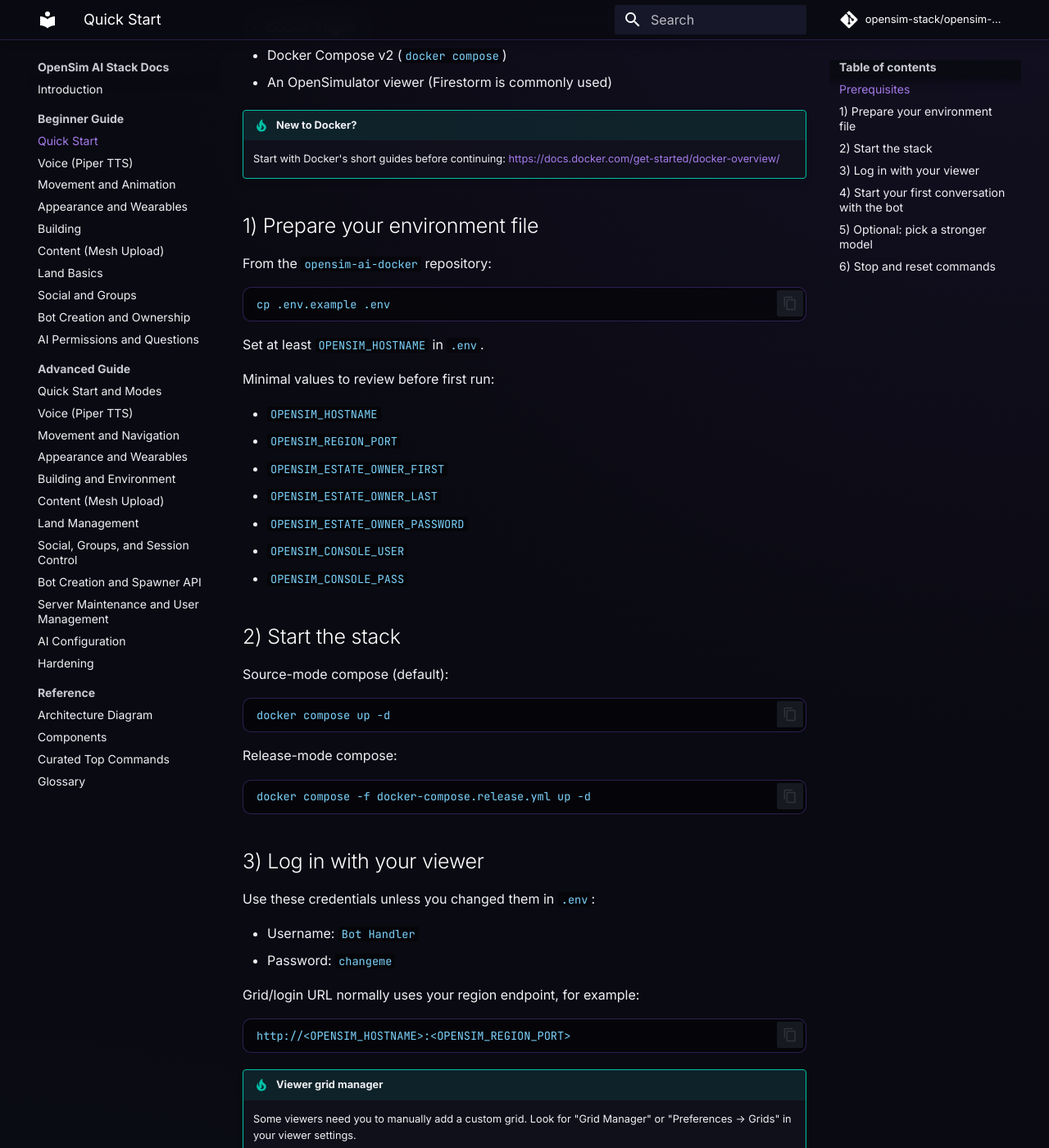
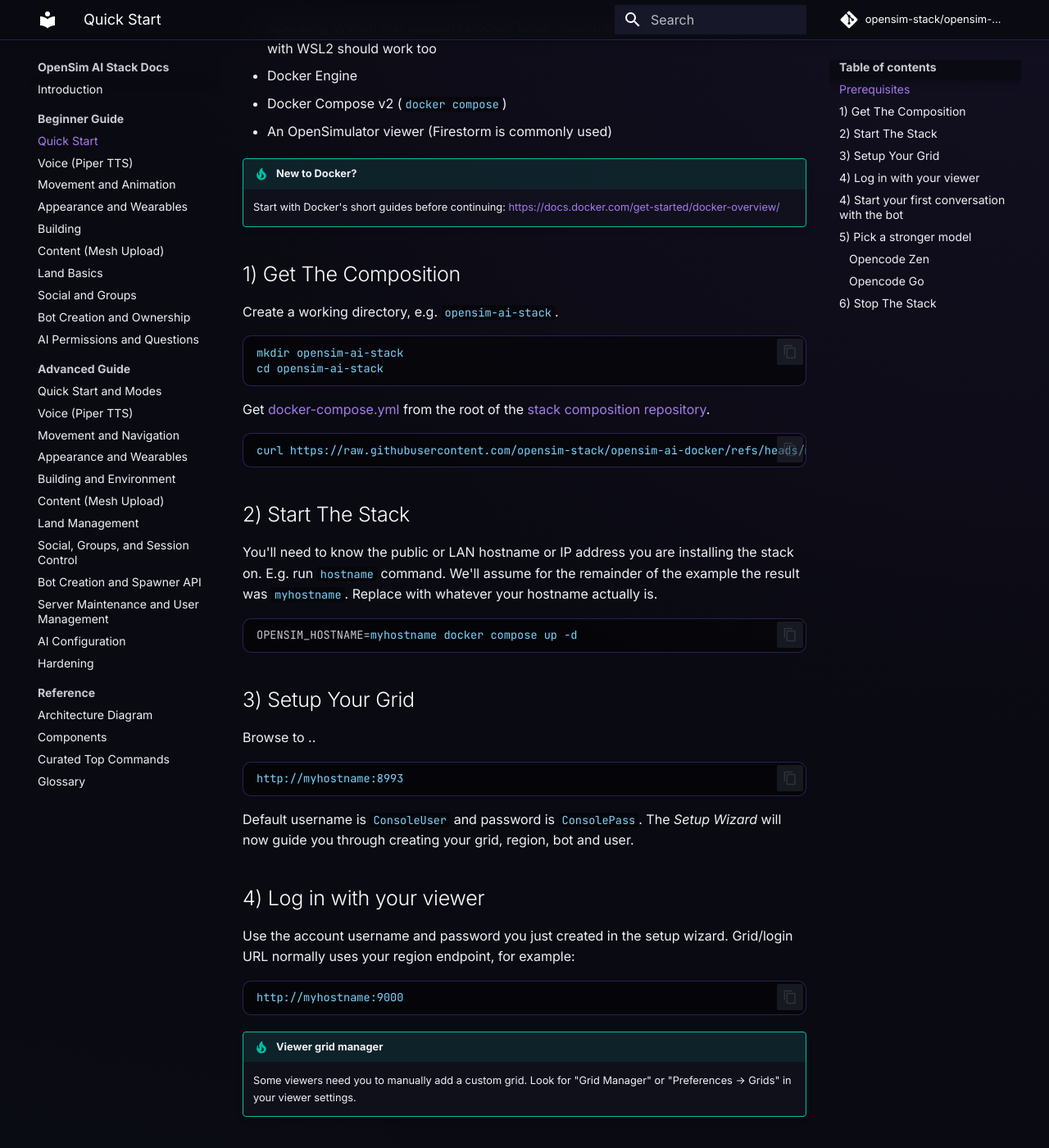
Before and after one commit to opensim-stack/opensim-stack-docs, an MkDocs documentation site: the page built from docs/beginner/quick-start.md, in a window 1280 px wide and 1400 px high, scrolled down 276 px. Shown: the whole window at 82% size. Built offline with MkDocs 1.6.1 and Material for MkDocs 9.7.7, drawn with Linux system fonts in a browser that asks for light colours; comment, search, counter and statistics services are not loaded; some of the changed text lies outside the part shown.

Commit message:
Lots of simplification. Much improvements web interface. Setup Wizard.

````diff
--- a/docs/advanced/quick-start-and-modes.md
+++ b/docs/advanced/quick-start-and-modes.md
@@ -1,83 +1,66 @@
-# Advanced Quick Start and Modes
+# Advanced Quick Start
 
-This guide focuses on mode selection, image strategy, and operational commands.
+With further options for  getting up and running, this guide shows how you can automate initial setup with environment variables,
 
-## Build modes
+## Setup
 
-- **Source mode**: uses `docker-compose.yml` and `OPENSIM_SOURCE_IMAGE` by default.
-- **Release mode**: uses `docker-compose.release.yml` and `OPENSIM_RELEASE_IMAGE` by default.
+Clone the [docker composition repository](https://github.com/opensim-stack/opensim-ai-docker) to your workspace.
 
-Both modes include the same sidecars (`opensim-console2mcp`, `opensim-metaverse2mcp`, `opensim-opencode`) and MariaDB.
-
-## Compose entry points
-
-Published images:
+Run:
 
 ```bash
-docker compose up -d
-docker compose -f docker-compose.release.yml up -d
+cd opensim-ai-docker
+./run.sh myhostname
 ```
 
-Local build helper scripts:
+or setup manually ..
 
 ```bash
-./run.sh
-./run-release.sh
+cd opensim-ai-docker
+cp .env.example .env
+OPENSIM_HOSTNAME=myhostname docker compose up -d
 ```
 
-!!! tip "Local override files"
-    Helper scripts use `docker-compose.local.yml` or `docker-compose.release.local.yml` to build local images while keeping compose wiring consistent.
+Browse to (default username is `ConsoleUser` and password is `ConsolePass`). You will be guided through creating your grid, region, bot and user.
 
-## Minimal environment baseline
+```
+http://myhostname:8993
+```
 
-At minimum, set:
+### Alternative Setup Methods
 
-- `OPENSIM_HOSTNAME`
-- `OPENSIM_REGION_PORT`
-- `OPENSIM_CONSOLE_USER`
-- `OPENSIM_CONSOLE_PASS`
-- `OPENSIM_ESTATE_OWNER_PASSWORD`
+You can also skip the setup wizard and have setup automatically performed based on environment variabls (see `.env.example` near the top).
 
-For sidecars, verify:
+To start a standalone simulator ..
 
-- `CONSOLE_MCP_PORT`
-- `SPAWNER_PORT`
-- `OPENSIM_LOGIN_FIRSTNAME`
-- `OPENSIM_LOGIN_LASTNAME`
+```
+OPENSIM_PROVISION_MODE=auto OPENSIM_HOSTNAME=myhostname docker compose up -d
+```
 
-## Service topology checks
+Or a ROBUST grid ..
 
-Get status:
+```
+OPENSIM_PROVISION_MODE=grid OPENSIM_HOSTNAME=myhostname docker compose up -d
+```
+
+## Access Your 3D World
+
+Login with a [Viewer](https://www.firestormviewer.org/) to (default username is `Bot Handler` and password is `changeme`):
+
+```
+http://myhostname:9000
+```
+
+## When You Are Done
+
+Bring down:
 
 ```bash
-docker compose ps
+docker compose down
 ```
 
-Tail logs for key services:
+*Or if you want to completely wipe configuration and data ...*
 
-```bash
-docker compose logs -f opensim
-
-docker compose logs -f opensim-console2mcp
-
-docker compose logs -f opensim-metaverse2mcp
-
-docker compose logs -f opensim-opencode
 ```
-
-## Regenerate first-run config
-
-If REST console or bootstrap config drifted due to old volumes:
-
-```bash
 docker compose down -v
-
-docker compose up -d
 ```
-
-## Port mapping defaults
-
-- OpenSim: `9000/tcp` and `9000/udp` (host side uses `OPENSIM_REGION_PORT`)
-- Console MCP: `8997/tcp`
-- Metaverse MCP: `8999/tcp`
-- Opencode HTTP: `8998/tcp`
--- a/docs/beginner/quick-start.md
+++ b/docs/beginner/quick-start.md
@@ -4,6 +4,7 @@ This path is for first-time users who want a working local stack with minimal se
 
 ## Prerequisites
 
+- Operating system that supports Docker. Linux recommended, but Mac OS or Windows with WSL2 should work too
 - Docker Engine
 - Docker Compose v2 (`docker compose`)
 - An OpenSimulator viewer (Firestorm is commonly used)
@@ -12,51 +13,46 @@ This path is for first-time users who want a working local stack with minimal se
     Start with Docker's short guides before continuing:
     <https://docs.docker.com/get-started/docker-overview/>
 
-## 1) Prepare your environment file
+## 1) Get The Composition
 
-From the `opensim-ai-docker` repository:
+Create a working directory, e.g. `opensim-ai-stack`.
+
+```
+mkdir opensim-ai-stack
+cd opensim-ai-stack
+```
+
+Get [docker-compose.yml](https://github.com/opensim-stack/opensim-ai-docker/blob/main/docker-compose.yml) from the root of the [stack composition repository](https://github.com/opensim-stack/opensim-ai-docker).
 
 ```bash
-cp .env.example .env
+
+curl https://raw.githubusercontent.com/opensim-stack/opensim-ai-docker/refs/heads/main/docker-compose.yml -O docker-compose.yml
 ```
 
-Set at least `OPENSIM_HOSTNAME` in `.env`.
+## 2) Start The Stack
 
-Minimal values to review before first run:
-
-- `OPENSIM_HOSTNAME`
-- `OPENSIM_REGION_PORT`
-- `OPENSIM_ESTATE_OWNER_FIRST`
-- `OPENSIM_ESTATE_OWNER_LAST`
-- `OPENSIM_ESTATE_OWNER_PASSWORD`
-- `OPENSIM_CONSOLE_USER`
-- `OPENSIM_CONSOLE_PASS`
-
-## 2) Start the stack
-
-Source-mode compose (default):
+You'll need to know the public or LAN hostname or IP address you are installing the stack on. E.g. run `hostname` command. We'll assume for the remainder of the example the result was `myhostname`. Replace with whatever your hostname actually is.
 
 ```bash
-docker compose up -d
+OPENSIM_HOSTNAME=myhostname docker compose up -d
 ```
 
-Release-mode compose:
+## 3) Setup Your Grid
 
-```bash
-docker compose -f docker-compose.release.yml up -d
+Browse to ..
+
+```
+http://myhostname:8993
 ```
 
-## 3) Log in with your viewer
+Default username is `ConsoleUser` and password is `ConsolePass`. The *Setup Wizard* will now guide you through creating your grid, region, bot and user.
 
-Use these credentials unless you changed them in `.env`:
+## 4) Log in with your viewer
 
-- Username: `Bot Handler`
-- Password: `changeme`
-
-Grid/login URL normally uses your region endpoint, for example:
+Use the account username and password you just created in the setup wizard. Grid/login URL normally uses your region endpoint, for example:
 
 ```text
-http://<OPENSIM_HOSTNAME>:<OPENSIM_REGION_PORT>
+http://myhostname:9000
 ```
 
 !!! tip "Viewer grid manager"
@@ -64,7 +60,7 @@ http://<OPENSIM_HOSTNAME>:<OPENSIM_REGION_PORT>
 
 ## 4) Start your first conversation with the bot
 
-After login, find `Governor Bot` and open an IM conversation.
+After login, find the bot and open an IM conversation.
 
 Try this first command:
 
@@ -78,32 +74,33 @@ Then try simple movement:
 Walk to me.
 ```
 
-## 5) Optional: pick a stronger model
+## 5) Pick a stronger model
 
-Use star commands in IM:
+You will likely hit limits and limitations at some point with the free Opencode provider. To anything remotely complex you will need a stronger model.
+
+For example, sign up for [Opencode Zen](https://opencode.ai/zen) for anything up to current frontier models, or as you are just starting out, [Opencode Zen](https://opencode.ai/go) for a more budget friendly pricing plan.
+
+For lots more about AI providers and models, see **Advanced Guide -> AI Configuration**.
+
+### Opencode Zen
 
 ```text
-*auth methods github-copilot
-*auth github-copilot oauth 0
-*auth github-copilot oauth-complete 0
-*configure github-copilot/gpt-5.3-codex
+*auth opencode api 23k2345jksd80923509sdf0893245  # Replace with your actual API key
+*configure opencode/gpt-5.3-codex
 ```
 
-If your provider needs API keys instead, see **Advanced Guide -> AI Configuration**.
+### Opencode Go
 
-## 6) Stop and reset commands
+```text
+*auth opencode api 23k2345jksd80923509sdf0893245  # Replace with your actual API key
+*configure opencode/gpt-5.3-codex
+```
+
+
+## 6) Stop The Stack
 
 Stop services:
 
 ```bash
 docker compose down
 ```
-
-Full wipe including persistent volumes:
-
-```bash
-docker compose down -v
-```
-
-!!! warning "Data loss"
-    `down -v` removes region/database state for this stack invocation.
````
Also changed, not shown: docs/advanced/ai-configuration.md (+10 -11 lines), docs/advanced/bot-creation.md (+1 -1 lines), docs/advanced/hardening.md (+5 -23 lines), docs/beginner/bot-creation.md (+1 -1 lines).
